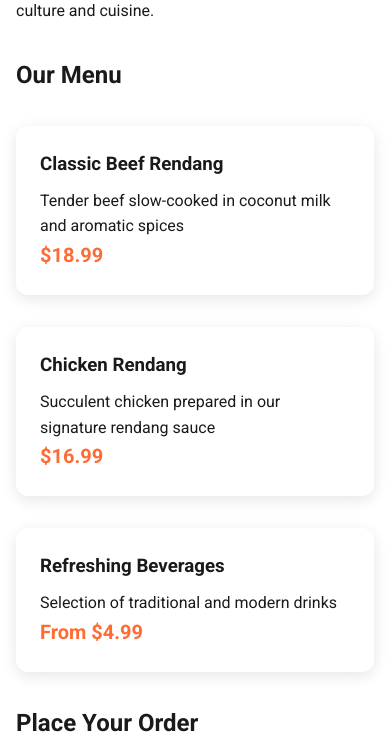
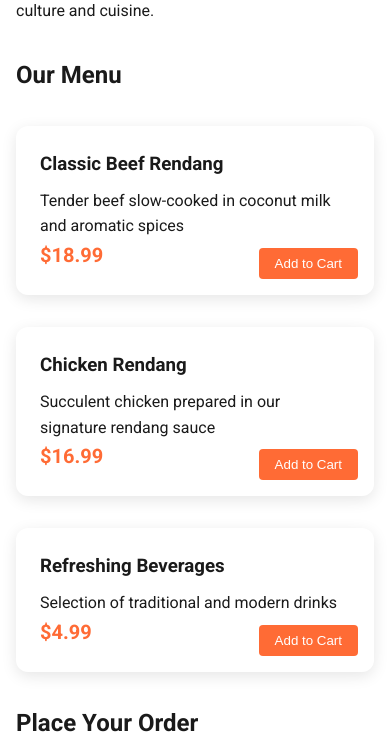
Before and after one commit to adam4788/RendangWebsite, a Flask app: page / in a window 390 px wide. Shown: the part 1182-1925 px from the top of the page. Run offline with Flask 3, Linux system fonts and the light colour scheme.

Commit message:
Implement shopping cart functionality:  Adds a shopping cart sidebar, allowing users to add menu items to their cart and view the total.
Screenshot: https://storage.googleapis.com/screenshot-production-us-central1/ed5f5992-3772-4006-b49d-ddad74691a17/a0fc06d6-b960-4589-a255-8f98e0e8fdf0.jpg

```diff
--- a/static/css/style.css
+++ b/static/css/style.css
@@ -331,8 +331,6 @@ section.visible {
     }
 }
 
-/* Add these styles at the end of your existing CSS file */
-
 /* Footer Styles */
 .footer {
     background-color: var(--primary-color);
@@ -478,3 +476,210 @@ section.visible {
         justify-content: center;
     }
 }
+
+/* Add these styles for the shopping cart */
+.cart-sidebar {
+    position: fixed;
+    top: 0;
+    right: -400px;
+    width: 400px;
+    height: 100vh;
+    background-color: white;
+    box-shadow: -2px 0 10px rgba(0, 0, 0, 0.1);
+    z-index: 1001;
+    transition: right 0.3s ease;
+    display: flex;
+    flex-direction: column;
+}
+
+.cart-sidebar.active {
+    right: 0;
+}
+
+.cart-overlay {
+    position: fixed;
+    top: 0;
+    left: 0;
+    width: 100%;
+    height: 100%;
+    background-color: rgba(0, 0, 0, 0.5);
+    z-index: 1000;
+    display: none;
+}
+
+.cart-overlay.active {
+    display: block;
+}
+
+.cart-header {
+    padding: 1.5rem;
+    border-bottom: 1px solid #eee;
+    display: flex;
+    justify-content: space-between;
+    align-items: center;
+}
+
+.cart-header h3 {
+    margin: 0;
+    color: var(--primary-color);
+}
+
+.close-cart {
+    background: none;
+    border: none;
+    font-size: 1.5rem;
+    cursor: pointer;
+    color: var(--primary-color);
+    transition: color 0.3s ease;
+}
+
+.close-cart:hover {
+    color: var(--accent-color);
+}
+
+.cart-items {
+    flex: 1;
+    overflow-y: auto;
+    padding: 1rem;
+}
+
+.cart-item {
+    display: flex;
+    align-items: center;
+    padding: 1rem;
+    border-bottom: 1px solid #eee;
+}
+
+.cart-item-info {
+    flex: 1;
+    padding: 0 1rem;
+}
+
+.cart-item-title {
+    font-weight: 500;
+    margin-bottom: 0.5rem;
+}
+
+.cart-item-price {
+    color: var(--accent-color);
+    font-weight: 500;
+}
+
+.cart-item-quantity {
+    display: flex;
+    align-items: center;
+    gap: 0.5rem;
+}
+
+.quantity-btn {
+    background: none;
+    border: 1px solid #ddd;
+    width: 24px;
+    height: 24px;
+    border-radius: 4px;
+    cursor: pointer;
+    transition: all 0.3s ease;
+}
+
+.quantity-btn:hover {
+    background-color: var(--accent-color);
+    color: white;
+    border-color: var(--accent-color);
+}
+
+.cart-footer {
+    padding: 1.5rem;
+    border-top: 1px solid #eee;
+    background-color: #f9f9f9;
+}
+
+.cart-total {
+    display: flex;
+    justify-content: space-between;
+    align-items: center;
+    margin-bottom: 1rem;
+    font-weight: 500;
+}
+
+.total-amount {
+    color: var(--accent-color);
+    font-size: 1.2rem;
+}
+
+.checkout-button {
+    width: 100%;
+    padding: 1rem;
+    background-color: var(--accent-color);
+    color: white;
+    border: none;
+    border-radius: 8px;
+    cursor: pointer;
+    font-weight: 500;
+    transition: all 0.3s ease;
+}
+
+.checkout-button:hover {
+    background-color: #e55a2b;
+    transform: translateY(-2px);
+}
+
+.cart-count {
+    position: absolute;
+    top: -8px;
+    right: -8px;
+    background-color: var(--accent-color);
+    color: white;
+    font-size: 0.8rem;
+    width: 20px;
+    height: 20px;
+    border-radius: 50%;
+    display: flex;
+    align-items: center;
+    justify-content: center;
+}
+
+#cart-toggle {
+    position: relative;
+    padding-right: 1.5rem;
+}
+
+/* Update menu item styles to include add to cart button */
+.menu-item-content {
+    position: relative;
+}
+
+.add-to-cart-btn {
+    position: absolute;
+    bottom: 1rem;
+    right: 1rem;
+    background-color: var(--accent-color);
+    color: white;
+    border: none;
+    padding: 0.5rem 1rem;
+    border-radius: 4px;
+    cursor: pointer;
+    transition: all 0.3s ease;
+    opacity: 0;
+    transform: translateY(10px);
+}
+
+.menu-item:hover .add-to-cart-btn {
+    opacity: 1;
+    transform: translateY(0);
+}
+
+.add-to-cart-btn:hover {
+    background-color: #e55a2b;
+}
+
+@media (max-width: 768px) {
+    .cart-sidebar {
+        width: 100%;
+        right: -100%;
+    }
+
+    .add-to-cart-btn {
+        opacity: 1;
+        transform: none;
+    }
+}
--- a/static/js/main.js
+++ b/static/js/main.js
@@ -1,4 +1,142 @@
 document.addEventListener('DOMContentLoaded', function() {
+    // Cart state
+    let cart = {
+        items: {},
+        total: 0
+    };
+
+    // Cart DOM elements
+    const cartToggle = document.getElementById('cart-toggle');
+    const cartSidebar = document.querySelector('.cart-sidebar');
+    const cartOverlay = document.querySelector('.cart-overlay');
+    const closeCart = document.querySelector('.close-cart');
+    const cartItemsContainer = document.querySelector('.cart-items');
+    const cartCount = document.querySelector('.cart-count');
+    const totalAmount = document.querySelector('.total-amount');
+    const checkoutButton = document.querySelector('.checkout-button');
+
+    // Toggle cart sidebar
+    function toggleCart() {
+        cartSidebar.classList.toggle('active');
+        cartOverlay.classList.toggle('active');
+    }
+
+    cartToggle.addEventListener('click', function(e) {
+        e.preventDefault();
+        toggleCart();
+    });
+
+    closeCart.addEventListener('click', toggleCart);
+    cartOverlay.addEventListener('click', toggleCart);
+
+    // Add to cart functionality
+    document.querySelectorAll('.add-to-cart-btn').forEach(button => {
+        button.addEventListener('click', function() {
+            const id = this.dataset.id;
+            const name = this.dataset.name;
+            const price = parseFloat(this.dataset.price);
+
+            addToCart(id, name, price);
+            updateCartDisplay();
+
+            // Show cart after adding item
+            if (!cartSidebar.classList.contains('active')) {
+                toggleCart();
+            }
+        });
+    });
+
+    function addToCart(id, name, price) {
+        if (cart.items[id]) {
+            cart.items[id].quantity++;
+        } else {
+            cart.items[id] = {
+                name: name,
+                price: price,
+                quantity: 1
+            };
+        }
+        updateCartTotal();
+    }
+
+    function removeFromCart(id) {
+        if (cart.items[id]) {
+            delete cart.items[id];
+            updateCartTotal();
+            updateCartDisplay();
+        }
+    }
+
+    function updateQuantity(id, delta) {
+        if (cart.items[id]) {
+            cart.items[id].quantity += delta;
+            if (cart.items[id].quantity <= 0) {
+                removeFromCart(id);
+            } else {
+                updateCartTotal();
+                updateCartDisplay();
+            }
+        }
+    }
+
+    function updateCartTotal() {
+        cart.total = Object.values(cart.items).reduce((sum, item) => {
+            return sum + (item.price * item.quantity);
+        }, 0);
+
+        // Update display
+        totalAmount.textContent = `$${cart.total.toFixed(2)}`;
+        cartCount.textContent = Object.values(cart.items).reduce((sum, item) => sum + item.quantity, 0);
+    }
+
+    function updateCartDisplay() {
+        cartItemsContainer.innerHTML = '';
+
+        for (const [id, item] of Object.entries(cart.items)) {
+            const cartItem = document.createElement('div');
+            cartItem.className = 'cart-item';
+            cartItem.innerHTML = `
+                <div class="cart-item-info">
+                    <div class="cart-item-title">${item.name}</div>
+                    <div class="cart-item-price">$${(item.price * item.quantity).toFixed(2)}</div>
+                    <div class="cart-item-quantity">
+                        <button class="quantity-btn minus" data-id="${id}">-</button>
+                        <span>${item.quantity}</span>
+                        <button class="quantity-btn plus" data-id="${id}">+</button>
+                        <button class="quantity-btn remove" data-id="${id}">×</button>
+                    </div>
+                </div>
+            `;
+            cartItemsContainer.appendChild(cartItem);
+
+            // Add event listeners to quantity buttons
+            cartItem.querySelector('.minus').addEventListener('click', () => updateQuantity(id, -1));
+            cartItem.querySelector('.plus').addEventListener('click', () => updateQuantity(id, 1));
+            cartItem.querySelector('.remove').addEventListener('click', () => removeFromCart(id));
+        }
+    }
+
+    // Checkout button handler
+    checkoutButton.addEventListener('click', function() {
+        if (Object.keys(cart.items).length === 0) {
+            alert('Your cart is empty!');
+            return;
+        }
+
+        // Auto-fill order details in the order form
+        const orderDetails = document.getElementById('order_details');
+        if (orderDetails) {
+            const cartSummary = Object.values(cart.items)
+                .map(item => `${item.name} x${item.quantity} ($${(item.price * item.quantity).toFixed(2)})`)
+                .join('\n');
+            orderDetails.value = cartSummary + `\n\nTotal: $${cart.total.toFixed(2)}`;
+        }
+
+        // Scroll to order form
+        document.querySelector('#order').scrollIntoView({ behavior: 'smooth' });
+        toggleCart();
+    });
+
     // Navigation toggle and scroll behavior
     const navbar = document.querySelector('.navbar');
     const navbarToggle = document.querySelector('.navbar-toggle');
@@ -18,6 +156,23 @@ document.addEventListener('DOMContentLoaded', function() {
         }
     });
 
+    // Smooth scrolling for anchor links
+    document.querySelectorAll('a[href^="#"]').forEach(anchor => {
+        anchor.addEventListener('click', function(e) {
+            if (this.getAttribute('href') === '#') return;
+
+            e.preventDefault();
+            const target = document.querySelector(this.getAttribute('href'));
+            if (target) {
+                target.scrollIntoView({
+                    behavior: 'smooth',
+                    block: 'start'
+                });
+                // Close mobile menu if open
+                navbarMenu.classList.remove('active');
+            }
+        });
+    });
     // Scroll reveal animation for sections
     const sections = document.querySelectorAll('section');
     const revealSection = function(entries, observer) {
@@ -39,21 +194,6 @@ document.addEventListener('DOMContentLoaded', function() {
         sectionObserver.observe(section);
     });
 
-    // Smooth scrolling for anchor links
-    document.querySelectorAll('a[href^="#"]').forEach(anchor => {
-        anchor.addEventListener('click', function(e) {
-            e.preventDefault();
-            const target = document.querySelector(this.getAttribute('href'));
-            if (target) {
-                target.scrollIntoView({
-                    behavior: 'smooth',
-                    block: 'start'
-                });
-                // Close mobile menu if open
-                navbarMenu.classList.remove('active');
-            }
-        });
-    });
 
     // Menu item hover effect
     const menuItems = document.querySelectorAll('.menu-item');
--- a/templates/base.html
+++ b/templates/base.html
@@ -24,9 +24,33 @@
             <li><a href="/#menu">Menu</a></li>
             <li><a href="/#order">Order</a></li>
             <li><a href="/events">Events</a></li>
-            <li><a href="/#contact">Contact</a></li>
+            <li>
+                <a href="#" id="cart-toggle">
+                    <i class="fas fa-shopping-cart"></i>
+                    <span class="cart-count">0</span>
+                </a>
+            </li>
         </ul>
     </nav>
+
+    <!-- Shopping Cart Sidebar -->
+    <div class="cart-sidebar">
+        <div class="cart-header">
+            <h3>Your Cart</h3>
+            <button class="close-cart"><i class="fas fa-times"></i></button>
+        </div>
+        <div class="cart-items">
+            <!-- Cart items will be dynamically added here -->
+        </div>
+        <div class="cart-footer">
+            <div class="cart-total">
+                <span>Total:</span>
+                <span class="total-amount">$0.00</span>
+            </div>
+            <button class="checkout-button">Proceed to Checkout</button>
+        </div>
+    </div>
+    <div class="cart-overlay"></div>
 
     {% block content %}{% endblock %}
 
--- a/templates/index.html
+++ b/templates/index.html
@@ -25,25 +25,34 @@
     <div class="container">
         <h2>Our Menu</h2>
         <div class="menu-grid">
-            <div class="menu-item">
+            <div class="menu-item" data-id="1">
                 <div class="menu-item-content">
                     <h3>Classic Beef Rendang</h3>
                     <p>Tender beef slow-cooked in coconut milk and aromatic spices</p>
                     <span class="price">$18.99</span>
+                    <button class="add-to-cart-btn" data-id="1" data-name="Classic Beef Rendang" data-price="18.99">
+                        Add to Cart
+                    </button>
                 </div>
             </div>
-            <div class="menu-item">
+            <div class="menu-item" data-id="2">
                 <div class="menu-item-content">
                     <h3>Chicken Rendang</h3>
                     <p>Succulent chicken prepared in our signature rendang sauce</p>
                     <span class="price">$16.99</span>
+                    <button class="add-to-cart-btn" data-id="2" data-name="Chicken Rendang" data-price="16.99">
+                        Add to Cart
+                    </button>
                 </div>
             </div>
-            <div class="menu-item">
+            <div class="menu-item" data-id="3">
                 <div class="menu-item-content">
                     <h3>Refreshing Beverages</h3>
                     <p>Selection of traditional and modern drinks</p>
-                    <span class="price">From $4.99</span>
+                    <span class="price">$4.99</span>
+                    <button class="add-to-cart-btn" data-id="3" data-name="Refreshing Beverages" data-price="4.99">
+                        Add to Cart
+                    </button>
                 </div>
             </div>
         </div>
```
